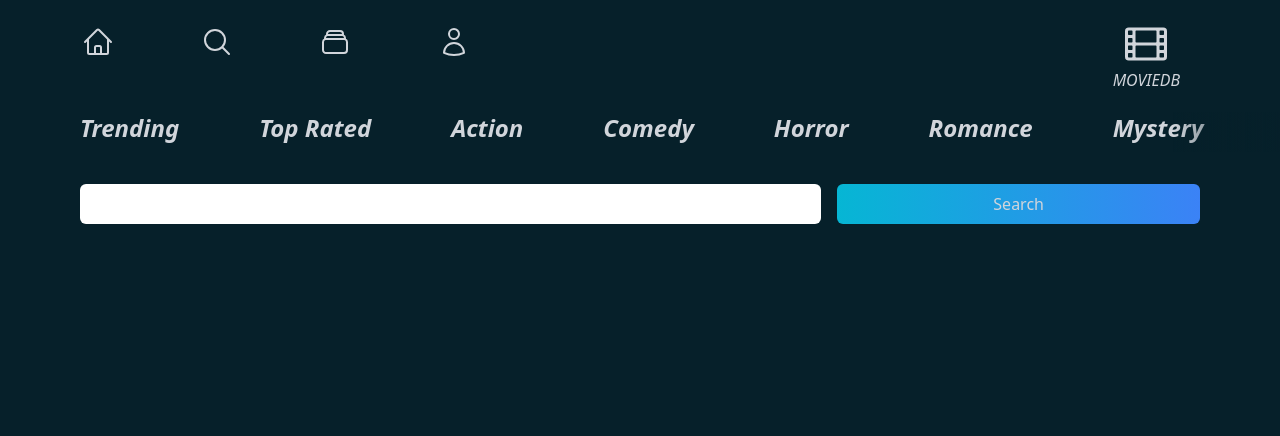
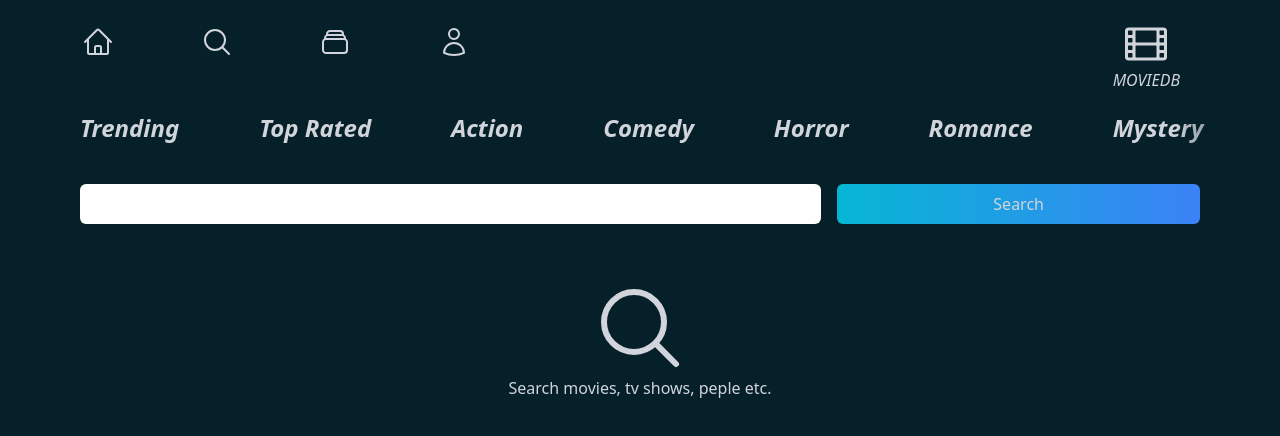
Before and after one commit to Wasinsun97/movies-web-app, a Next.js app: page /search in a window 1280 px wide. Shown: the top 436 px of the page. Built offline with nearby package versions, Linux system fonts and the light colour scheme; no server answers.

Commit message:
Add initial search and search not found icon

```diff
--- a/app/search/page.jsx
+++ b/app/search/page.jsx
@@ -1,5 +1,10 @@
+/* eslint-disable react/no-unescaped-entities */
 "use client";
 
+import {
+  MagnifyingGlassIcon,
+  QuestionMarkCircleIcon,
+} from "@heroicons/react/24/outline";
 import React, { useState } from "react";
 import { useRef } from "react";
 import apis, { BASE_URL } from "../../utils/request";
@@ -8,8 +13,11 @@ import Results from "../components/Results";
 const SearchPage = () => {
   const ref = useRef();
   const [data, setData] = useState();
+  const [query, setQuery] = useState("");
 
   const handleSearch = async () => {
+    if (ref.current.value !== "") {
+      setQuery(ref.current.value);
       const res = await fetch(
         `${BASE_URL}${apis.search.url}${ref.current.value}`,
         {
@@ -17,16 +25,40 @@ const SearchPage = () => {
         }
       );
       res.json().then((data) => {
-      setData(data);
+        if (data.results.length > 0) setData(data);
       });
+    }
   };
 
   const handleOnKeydown = (e) => {
     if (e.key === "Enter") handleSearch();
   };
 
+  const renderEmptyContent = () => {
+    if (!query) {
+      return (
+        <div className="flex flex-col items-center">
+          <MagnifyingGlassIcon className="h-24" />
+          <h1>Search movies, tv shows, peple etc.</h1>
+        </div>
+      );
+    } else {
+      return (
+        <div className="flex flex-col items-center">
+          <QuestionMarkCircleIcon className="h-24" />
+          <h1>Not found</h1>
+        </div>
+      );
+    }
+  };
+
   return (
     <div className="px-20 my-10">
+      {query ? (
+        <div className="pb-5">
+          <p>Search "{query}"</p>
+        </div>
+      ) : null}
       <div className="grid grid-cols-3 gap-4 grid-flow-row">
         <input
           type="text"
@@ -45,7 +77,10 @@ const SearchPage = () => {
         <div>
           <Results results={data.results} />
         </div>
-      ) : null}
+      ) : (
+        <div className="my-14">{renderEmptyContent()}</div>
+      )}
+      {}
     </div>
   );
 };
```
Lines whose indentation alone changed are shown as unchanged.
